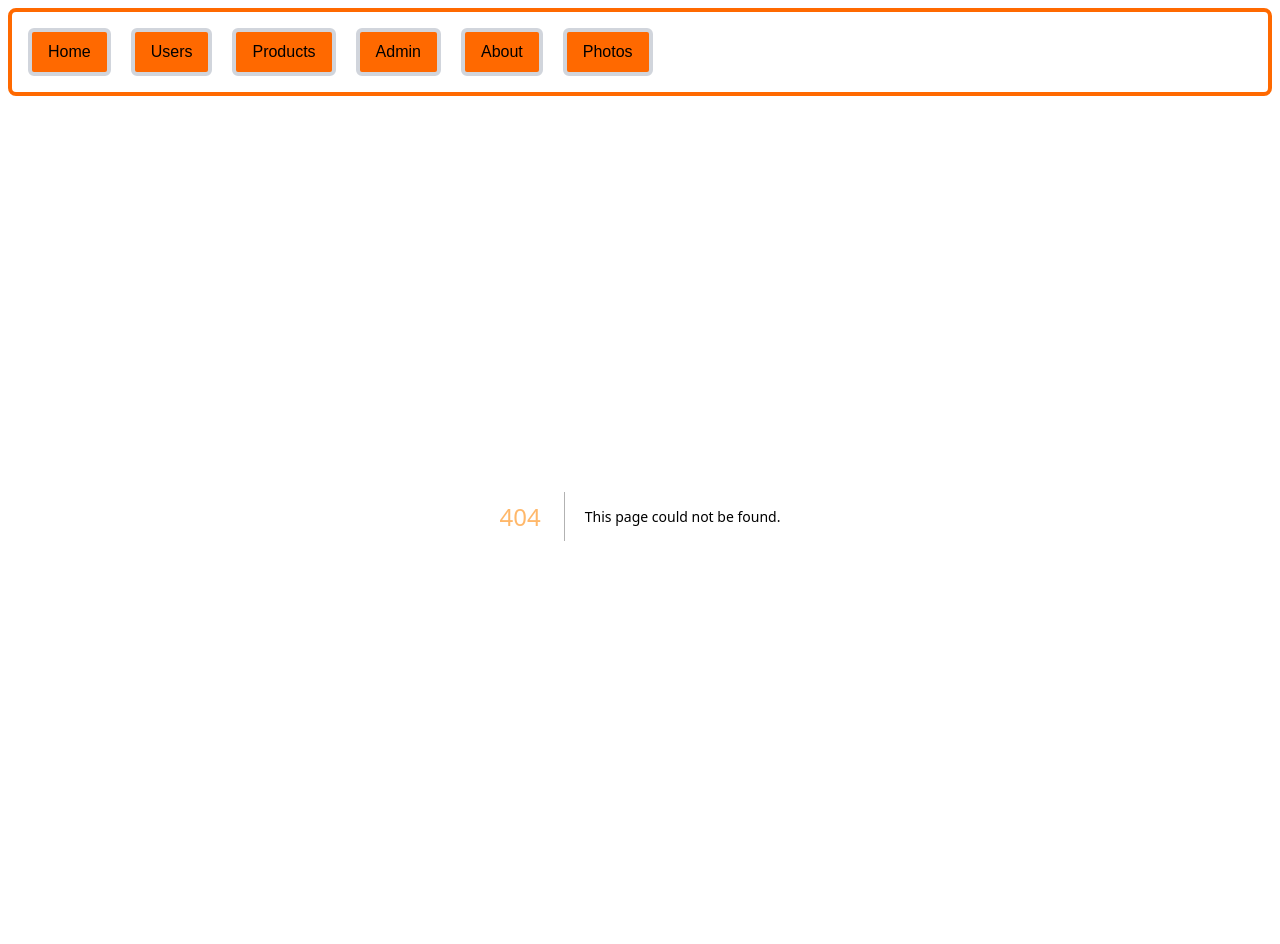
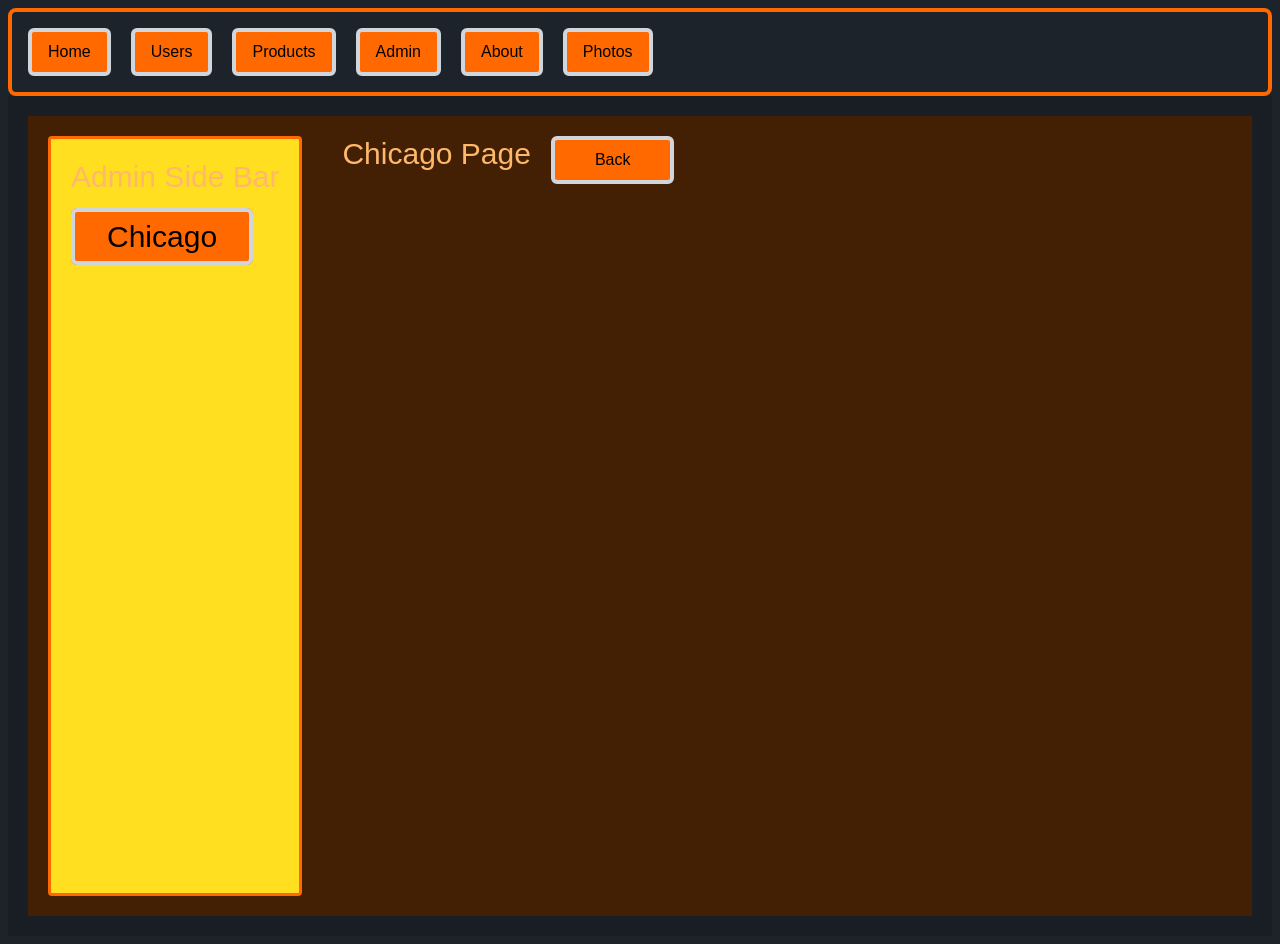
Before and after one commit to Alanimustafa/LRN-NEXTJS-MOSH, a Next.js app: page /admin/chicago in a window 1280 px wide. Before the commit this address had no page. Built offline with nearby package versions, Linux system fonts and the light colour scheme.

Commit message:
Layouts have been updated and styled

```diff
--- /dev/null
+++ b/app/admin/chicago/page.tsx
@@ -0,0 +1,13 @@
+import React from 'react'
+
+const ChicagoPage = () => {
+  return (
+    <div>
+        <h1>
+            Chicago Page
+        </h1>
+    </div>
+  )
+}
+
+export default ChicagoPage
--- a/app/admin/layout.tsx
+++ b/app/admin/layout.tsx
@@ -1,5 +1,5 @@
 import React, { ReactNode} from 'react';
-
+import Link from 'next/link';
 interface Props {
   children : ReactNode;
 }
@@ -7,9 +7,15 @@ interface Props {
 const adminLayout = ({ children }: Props) => {
   return (
     <>
-        <div className='flex'>
-            <aside className='bg-yellow-300 p-5 mr-5 text-black text-3xl border-3 border-orange-500 rounded hover: bg-black hover: text-yellow-500 hover: text-3xl hover: border-3 hover: border-orange-500 hover: rounded'>Admin Side Bar</aside>
+        <div className='flex flex-row gap-5 p-5 bg-yellow-950 min-h-screen'>
+            <aside className='bg-yellow-300 p-5 mr-5 text-black text-3xl border-3 border-orange-500 rounded hover: bg-black hover: text-yellow-500 hover: text-3xl hover: border-3 hover: border-orange-500 hover: rounded'>
+              <h1 className=' mb-6'>Admin Side Bar</h1>
+              <Link href = '/admin/chicago' className="px-8 py-2 h-12 mt-auto bg-orange-500 text-black border-4 border-gray-300 rounded-md  hover:bg-black hover:text-orange-500 hover:border-4 hover:border-orange-500 cursor-pointer mr-5">Chicago</Link>
+            </aside>
             <div>{ children }</div>
+
+            <Link href = '/admin' className="px-10 py-2 h-12 bg-orange-500 text-black border-4 border-gray-300 rounded-md  hover:bg-black hover:text-orange-500 hover:border-4 hover:border-orange-500 cursor-pointer mr-5">Back</Link>
+
         </div>
     </>
   )
--- a/app/layout.tsx
+++ b/app/layout.tsx
@@ -29,7 +29,7 @@ export default function RootLayout({
         className={`${geistSans.variable} ${geistMono.variable} antialiased`}
       >
         <NavBar/>
-        <main className="p-5">
+        <main className="p-5 bg-base-200 min-h-screen flex flex-col gap-5">
           {children}
         </main>
 
--- a/app/navBar.tsx
+++ b/app/navBar.tsx
@@ -7,7 +7,7 @@ const NavBar = () => {
         <div className="flex bg-#cc3fc-100 p-3 border-4 border-orange-500 rounded-lg p-4">
             <Link href='/' className="px-4 py-2 bg-orange-500 text-black border-4 border-gray-300 rounded-md  hover:bg-black hover:text-orange-500 hover:border-4 hover:border-orange-500 cursor-pointer mr-5">Home</Link>
             <Link href='/users' className="px-4 py-2 bg-orange-500 text-black border-4 border-gray-300 rounded-md  hover:bg-black hover:text-orange-500 hover:border-4 hover:border-orange-500 cursor-pointer mr-5">Users</Link>
-            <Link href='products' className="px-4 py-2 bg-orange-500 text-black border-4 border-gray-300 rounded-md  hover:bg-black hover:text-orange-500 hover:border-4 hover:border-orange-500 cursor-pointer mr-5">Products</Link>
+            <Link href='/products' className="px-4 py-2 bg-orange-500 text-black border-4 border-gray-300 rounded-md  hover:bg-black hover:text-orange-500 hover:border-4 hover:border-orange-500 cursor-pointer mr-5">Products</Link>
             <Link href='/admin' className="px-4 py-2 bg-orange-500 text-black border-4 border-gray-300 rounded-md  hover:bg-black hover:text-orange-500 hover:border-4 hover:border-orange-500 cursor-pointer mr-5">Admin</Link>
             <Link href='/about' className="px-4 py-2 bg-orange-500 text-black border-4 border-gray-300 rounded-md  hover:bg-black hover:text-orange-500 hover:border-4 hover:border-orange-500 cursor-pointer mr-5">About</Link>
             <Link href='/photos' className="px-4 py-2 bg-orange-500 text-black border-4 border-gray-300 rounded-md  hover:bg-black hover:text-orange-500 hover:border-4 hover:border-orange-500 cursor-pointer mr-5">Photos</Link>
```
